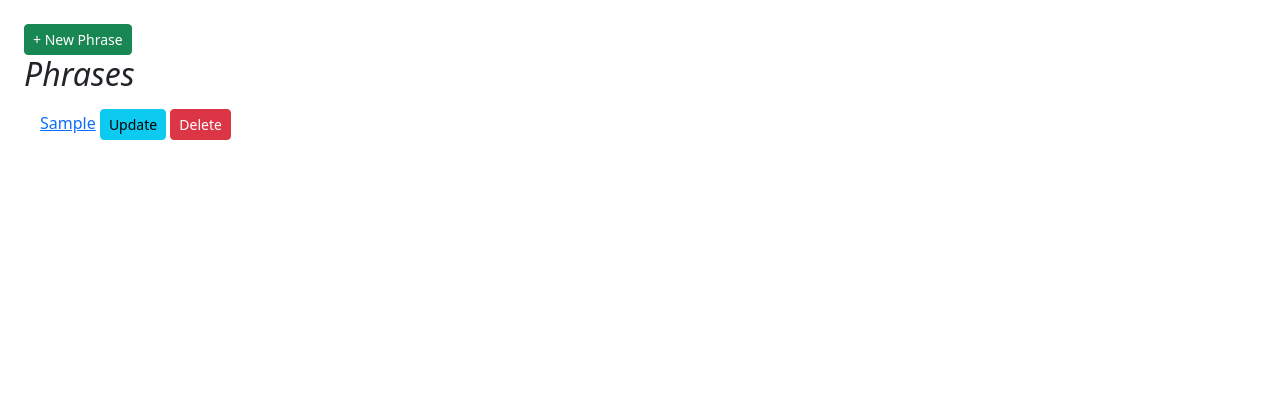
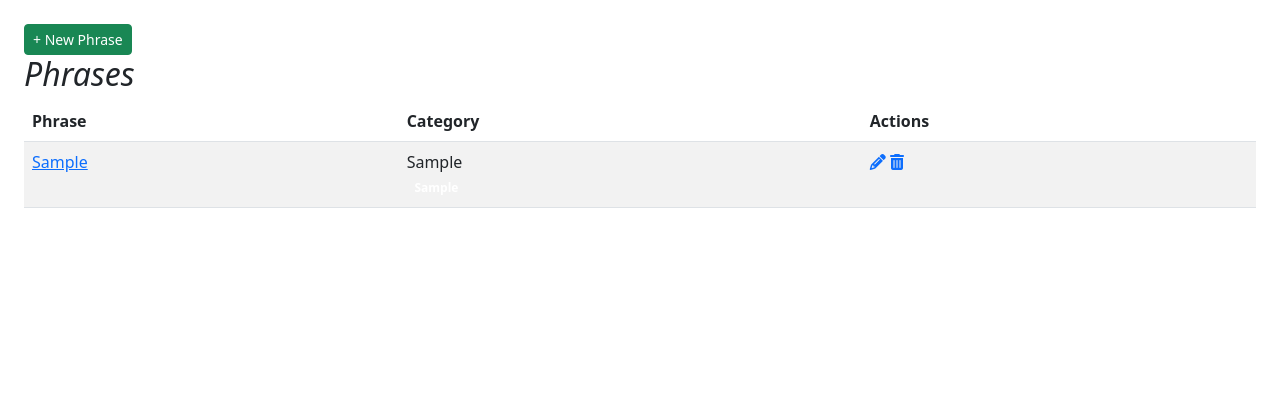
Before and after one commit to andres777-stack/phrases, a Django app: page /phrases/ in a window 1280 px wide. Shown: the part 93-500 px from the top of the page. Run offline with Django 4.2, Linux system fonts and the light colour scheme; tables that the repository leaves empty hold one stand-in row (values such as "Sample post"); some libraries are stand-ins or nearby versions.

Commit message:
improving templates

```diff
--- a/templates/phrases/phrase_list.html
+++ b/templates/phrases/phrase_list.html
@@ -4,12 +4,34 @@
 {%block main%}
 <a class="btn btn-success btn-sm float-right" href="{%url 'phrases:create'%}">+ New Phrase</a>
 <h2>Phrases</h2>
-<ul class="list-group list-group-flush mb-3">
-    {%for phrase in phrase_list%}
-    <li class="list-group-item"><a href="{{ phrase.get_absolute_url }}">{{phrase.sentence}}</a>
-    <a class="btn btn-info btn-sm float-right mr-2" href="{% url 'phrases:update' phrase.slug %}">Update</a>
-    <a href="{% url 'phrases:delete' phrase.slug %}" class="btn btn-danger btn-sm float-right mr-2">Delete</a>
-    </li>
-    {%endfor%}
-</ul>
+<div class="table-responsive">
+    <table class="table table-striped" style="min-width:500px">
+        <thead>
+            <tr>
+                <th>Phrase</th>
+                <th>Category</th>
+                <th>Actions</th>
+            </tr>
+        </thead>
+        <tbody>
+            {% for phrase in phrase_list %}
+            <tr>
+                <td>
+                    <a href="{{phrase.get_absolute_url}}">{{phrase.sentence}}</a>
+                </td>
+                <td>
+                    {{phrase.category.category}} <br>
+                    {% for tag in phrase.tags.all %}
+                    <span class="badge badge-pill badge-secondary">{{tag.tag}}</span>
+                    {%endfor%}
+                </td>
+                <td>
+                    <a href="{% url 'phrases:update' phrase.slug %}"><i class="fas fa-pencil-alt"></i></a>
+                    <a href="{% url 'phrases:delete' phrase.slug %}"><i class="fas fa-trash-alt"></i></a>
+                </td>
+            </tr>
+            {%endfor%}
+        </tbody>
+    </table>
+</div>
 {%endblock%}
```
Also changed, not shown: templates/phrases/phrase_detail.html (+11 -0 lines).
